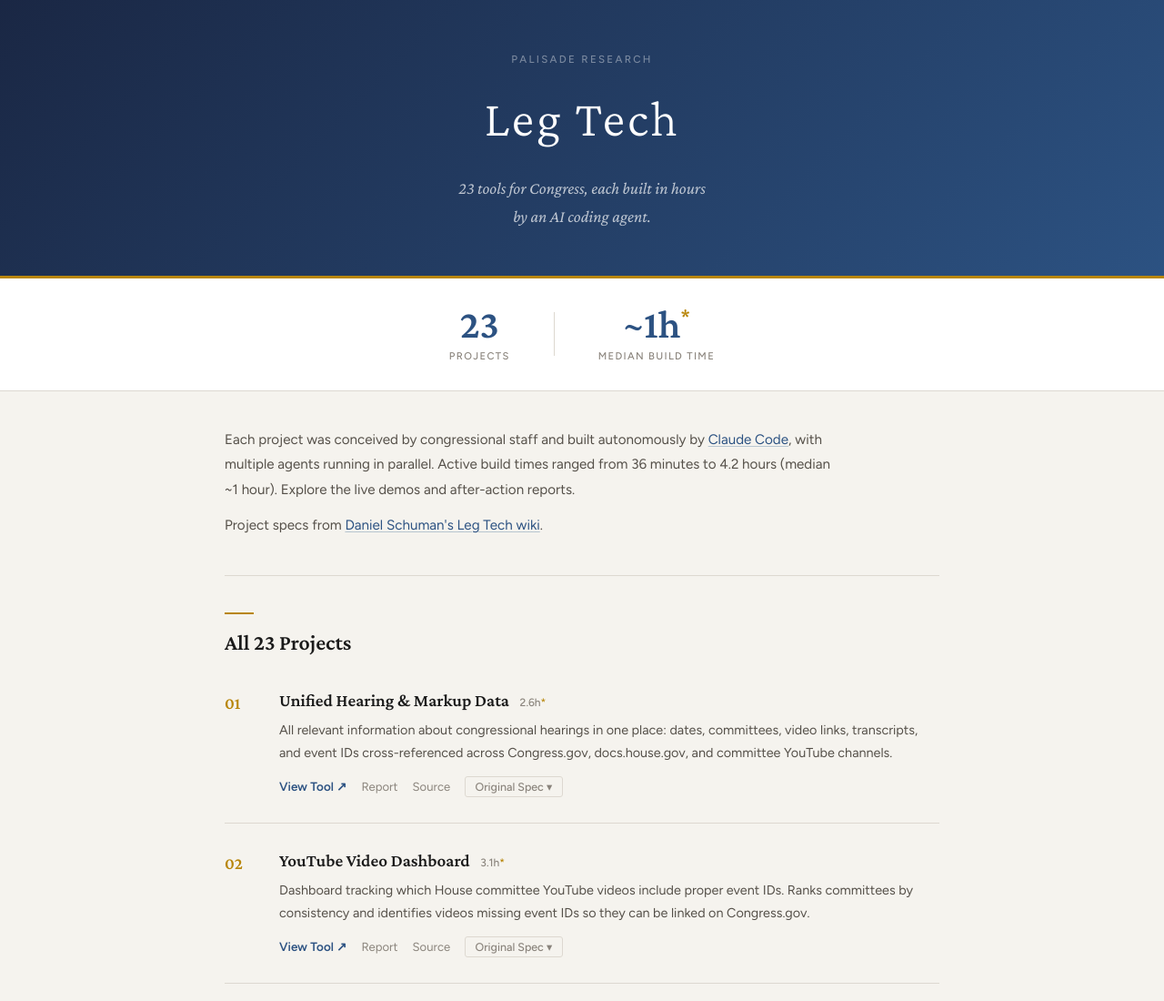
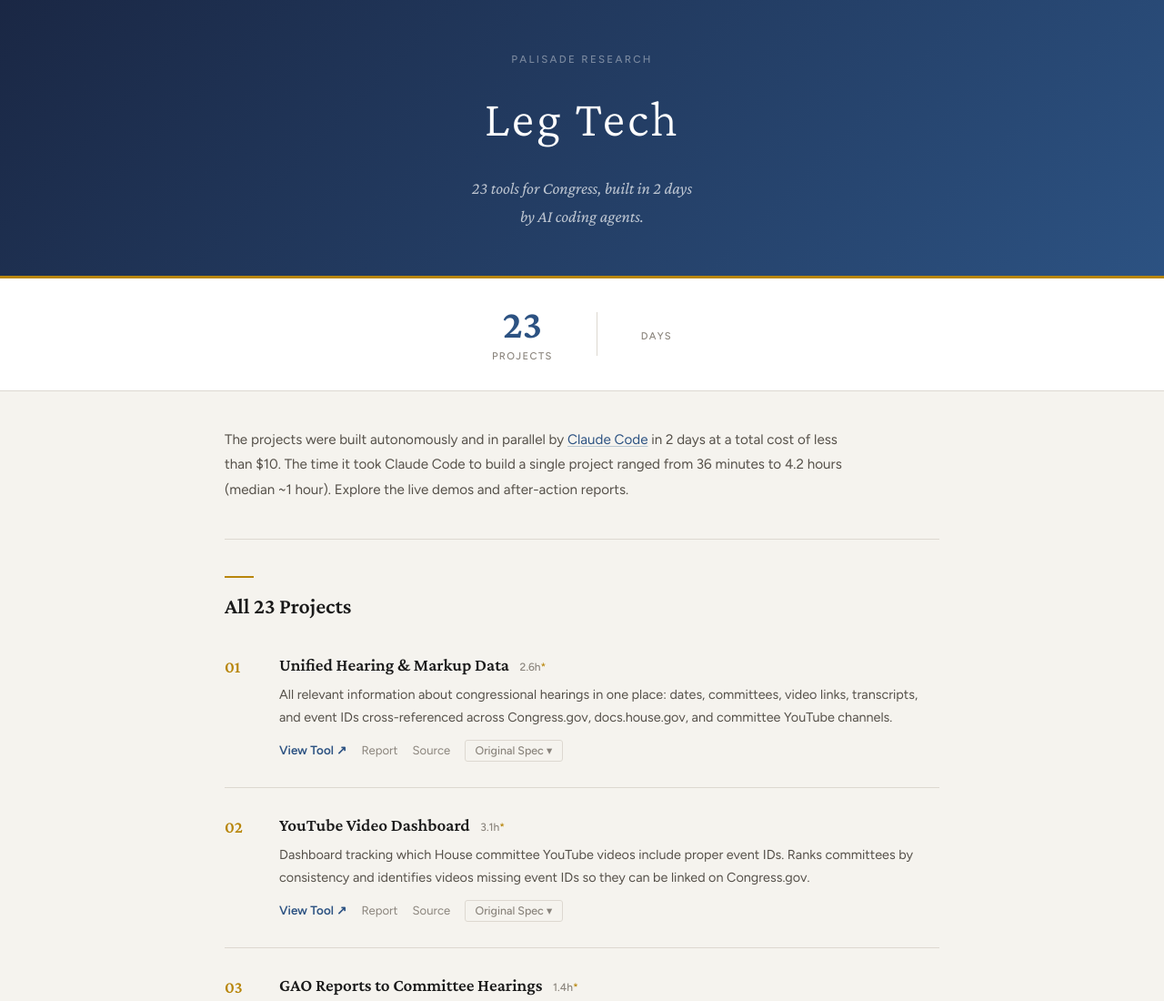
Before and after one commit to jeremyschlatter-intern/leg-tech, a plain HTML site: page docs/index.html in a window 1280 px wide. Shown: the top 1100 px of the page at 91% size. Drawn offline with nearby package versions, Linux system fonts and the light colour scheme.

Commit message:
update copy

```diff
--- a/docs/index.html
+++ b/docs/index.html
@@ -406,7 +406,7 @@
   <header>
     <p class="org-name">Palisade Research</p>
     <h1>Leg Tech</h1>
-    <p class="tagline">23 tools for Congress, each built in hours<br>by an AI coding agent.</p>
+    <p class="tagline">23 tools for Congress, built in 2 days<br>by AI coding agents.</p>
   </header>
 
   <div class="stats-bar">
@@ -416,15 +416,13 @@
     </div>
     <div class="stat-divider"></div>
     <div class="stat">
-      <span class="stat-value">~1h<sup class="stat-asterisk">*<span class="tip">+~3h waiting for rate limits to reset</span></sup></span>
-      <span class="stat-label">Median Build Time</span>
+      <span class="stat-label">Days</span>
     </div>
   </div>
 
   <main>
     <section class="intro">
-      <p>Each project was conceived by congressional staff and built autonomously by <a href="https://claude.ai">Claude Code</a>, with multiple agents running in parallel. Active build times ranged from 36 minutes to 4.2 hours (median ~1 hour). Explore the live demos and after-action reports.</p>
-      <p>Project specs from <a href="https://github.com/DanielSchuman/Policy/wiki/Leg-Tech">Daniel Schuman's Leg Tech wiki</a>.</p>
+      <p>The projects were built autonomously and in parallel by <a href="https://claude.ai">Claude Code</a> in 2 days at a total cost of less than $10. The time it took Claude Code to build a single project ranged from 36 minutes to 4.2 hours (median ~1 hour). Explore the live demos and after-action reports.</p>
     </section>
 
     <section class="project-section">
```
